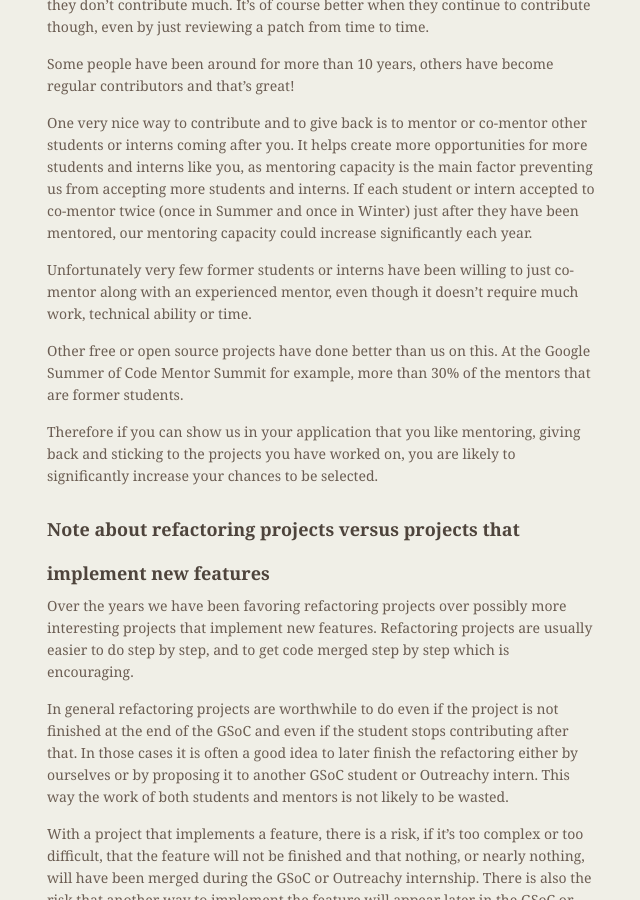
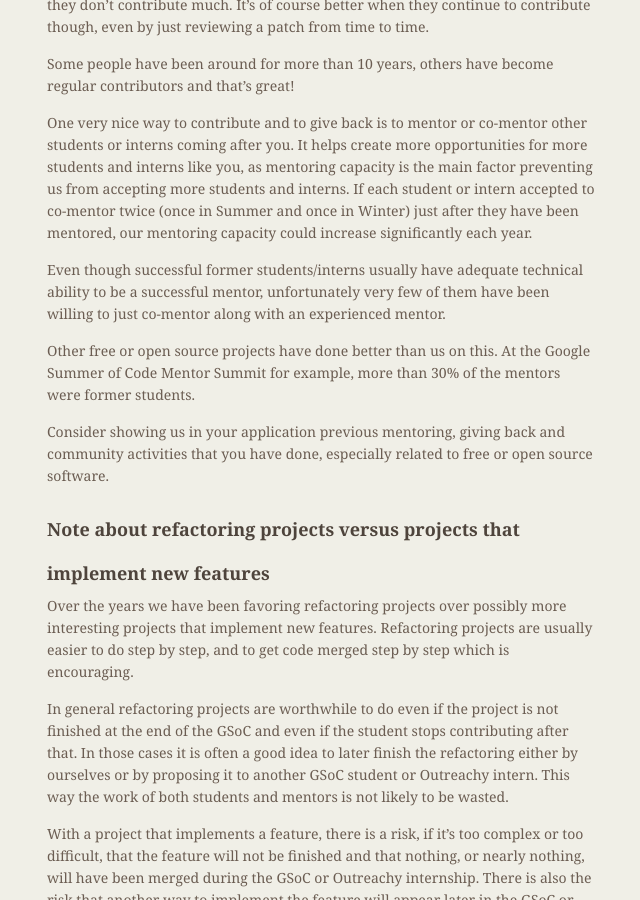
Before and after one commit to git/git.github.io, a Jekyll site: the page built from General-Application-Information.md, in a window 1280 px wide and 900 px high, scrolled down 2302 px. Shown: the whole window, without its empty margins (487-1127 px from the left). Built offline with Jekyll 4.4.1, drawn with Linux system fonts in a browser that asks for light colours.

Commit message:
General-Application: rephrase note about giving back

```diff
--- a/General-Application-Information.md
+++ b/General-Application-Information.md
@@ -143,18 +143,18 @@ co-mentor twice (once in Summer and once in Winter) just after they
 have been mentored, our mentoring capacity could increase
 significantly each year.
 
-Unfortunately very few former students or interns have been willing to
-just co-mentor along with an experienced mentor, even though it
-doesn't require much work, technical ability or time.
+Even though successful former students/interns usually have adequate
+technical ability to be a successful mentor, unfortunately very few of
+them have been willing to just co-mentor along with an experienced
+mentor.
 
 Other free or open source projects have done better than us on
 this. At the Google Summer of Code Mentor Summit for example, more
-than 30% of the mentors that are former students.
+than 30% of the mentors were former students.
 
-Therefore if you can show us in your application that you like
-mentoring, giving back and sticking to the projects you have worked
-on, you are likely to significantly increase your chances to be
-selected.
+Consider showing us in your application previous mentoring, giving
+back and community activities that you have done, especially related
+to free or open source software.
 
 ## Note about refactoring projects versus projects that implement new features
 
```
